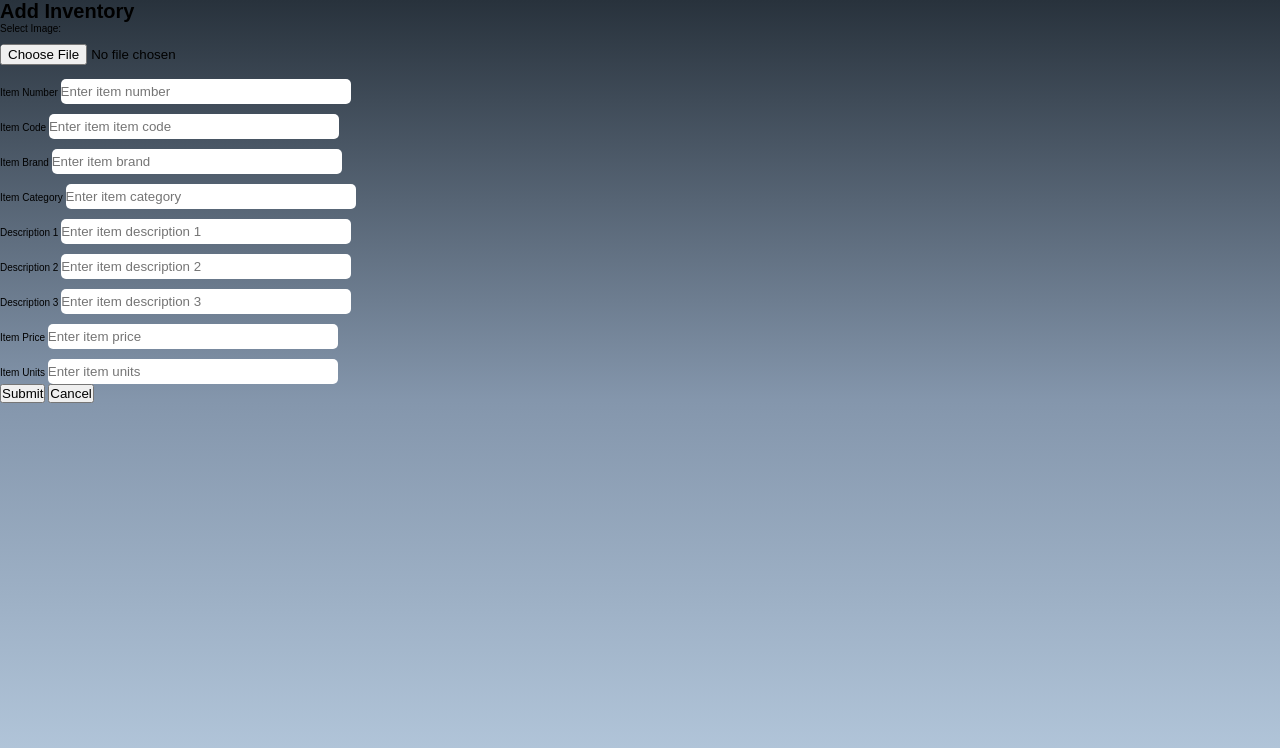
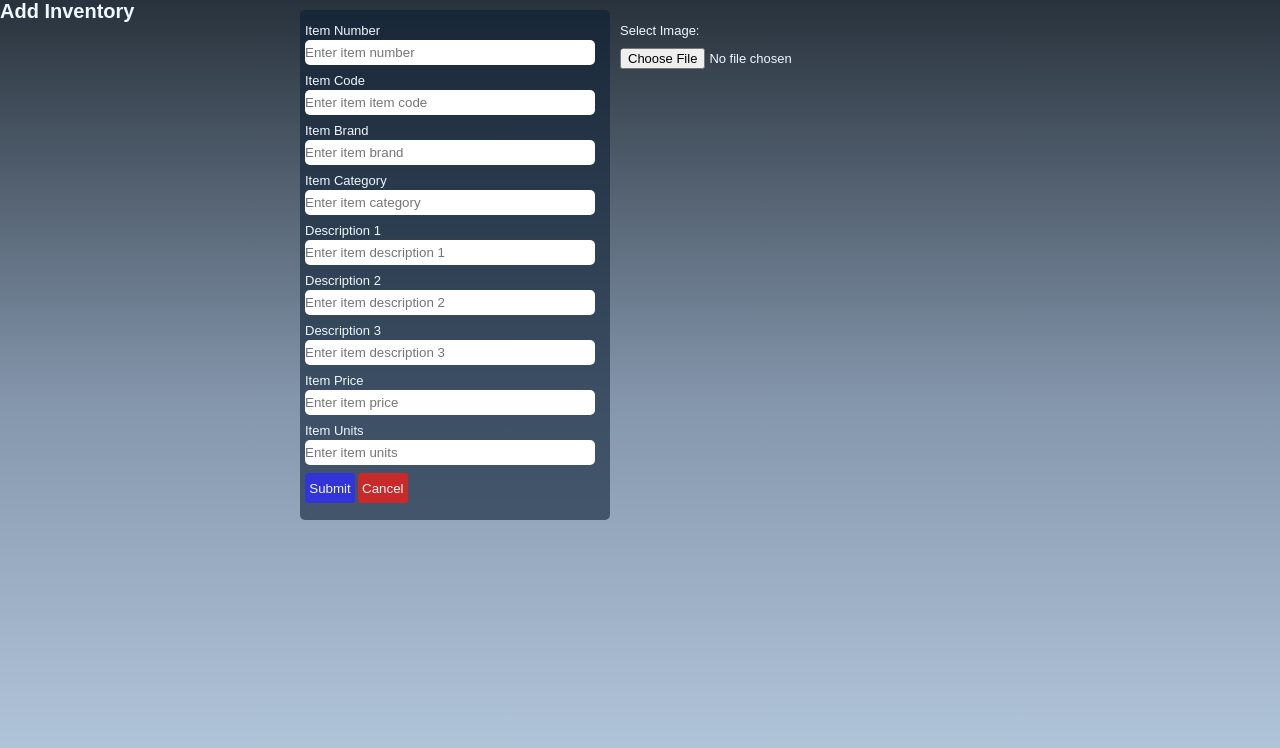
Before and after one commit to Shadowplayer118/dchSystem, a PHP site: page /Inventory_Folder/inventory_Add.php in a window 1280 px wide. Shown: the top 748 px of the page. Run offline with PHP 8.4, Linux system fonts and the light colour scheme.

Commit message:
Fixed UI, filter and added location

```diff
--- a/Inventory_Folder/inventoryDesign.css
+++ b/Inventory_Folder/inventoryDesign.css
@@ -128,6 +128,7 @@ border: 0px;
     background-color: rgba(12, 31, 52, 0.436);
     padding: 5px;
     border-radius: 5px;
+    height: 500px
 }
 
 .fill-form label{
@@ -146,3 +147,95 @@ border: 0px;
     top: 30px;
 
 }
+
+/* div .add_form{
+    background-color: red;
+    width: 500px;
+    text-align: center;
+} */
+
+/* .form-group label{
+    font-size: large;
+} */
+
+.update_form{
+    background-color: rgba(12, 31, 52, 0.592);
+    width: 300px;
+   -ms-flex-align: start;
+   position: absolute;
+    top: 10px;
+}
+
+
+.update_form button{
+
+
+}
+
+.add_form{
+    width: 310px;
+
+    position: relative;
+    left: 300px;
+    bottom: 209px;
+    background-color: rgba(12, 31, 52, 0.592);
+    padding: 5px;
+    border-radius: 5px;
+    height: 500px;
+    width: 300px;
+    -ms-flex-align: start;
+    position: absolute;
+     top: 10px;
+
+}
+
+.add_form label{
+    font-size: 13px;
+    color: aliceblue;
+    position: relative;
+    top: 8px;
+}
+
+.image_box{
+
+    width: 200px;
+    position: absolute;
+    right: 460px;
+}
+
+.image_box label{
+    font-size: 13px;
+    color: aliceblue;
+}
+
+
+.image_box input{
+    font-size: 13px;
+    color: aliceblue;
+}
+
+
+.add_form button{
+
+    border: 0px;
+    width: 50px;
+    height: 30px;
+    border-radius: 3px;
+    position: relative;
+    top: 8px;
+}
+
+.add_form .submit{
+background-color: rgb(51, 51, 218);
+color: aliceblue;
+}
+
+.add_form .cancel{
+    background-color: rgb(202, 41, 41);
+    color: aliceblue;
+    }
+
+
+    h1{
+        color: aliceblue;
+    }
--- a/Inventory_Folder/inventoryTable.php
+++ b/Inventory_Folder/inventoryTable.php
@@ -8,7 +8,7 @@ if (isset($_GET['search'])) {
     $filterValue = $_GET['search'];
     // $sql = "SELECT * FROM inventory2 WHERE CONCAT(brand, category, itemCode, itemNumber, itemDesc_1, itemDesc_2, itemDesc_3) LIKE '%$filterValue%' ORDER BY inventory_Id DESC";
     $sql = "SELECT * FROM inventory2  WHERE CONCAT(brand, category, itemCode, itemNumber, itemDesc_1, itemDesc_2, itemDesc_3) LIKE '%FLUIDS%' ORDER BY inventory_Id DESC";
-    $sql = "SELECT * FROM inventory2  WHERE CONCAT(brand,category,itemDesc_1, itemDesc_2) LIKE '%$filterValue%' ORDER BY inventory_Id DESC";
+    $sql = "SELECT * FROM inventory2  WHERE CONCAT(brand,category,itemDesc_1, itemDesc_2) LIKE '%$filterValue%' or '% %' ORDER BY inventory_Id DESC";
 
     unset($filterValue);
 
--- a/Inventory_Folder/inventory_Add.php
+++ b/Inventory_Folder/inventory_Add.php
@@ -55,8 +55,12 @@ if(isset($_POST['submit'])){
     <form method="post" enctype="multipart/form-data">
         <div class="container my-5">
             <h1>Add Inventory</h1>
+
+
             <div class="form-group">
-                <label for="image">Select Image:</label>
+
+            <div class="image_box">
+            <label for="image">Select Image:</label>
                 <img id="preview" src="#" alt="Image Preview" style="display: none; max-width: 200px; max-height: 200px;">
                 <br>
                 <input type="file" id="image" name="image" onchange="previewImage(event)">
@@ -74,10 +78,16 @@ if(isset($_POST['submit'])){
                         reader.readAsDataURL(input.files[0]);
                     }
                 </script>
+
+            </div>
+
+
+                <div class="add_form">
                 <label>Item Number</label>
                 <input type="text" class="form-control" placeholder="Enter item number" name="itemNumber" autocomplete="off">
 
                 <div class="form-group">
+
                     <label>Item Code</label>
                     <input type="text" class="form-control" placeholder="Enter item item code" name="itemCode" autocomplete="off">
 
@@ -110,7 +120,10 @@ if(isset($_POST['submit'])){
                                                 <input type="text" class="form-control" placeholder="Enter item units" name="units" autocomplete="off">
 
                                                 <br>
-                                                <button name="submit" class="btn btn-primary">Submit</button> <button name="cancel" class="btn btn-danger" onclick="closeTab()">Cancel</button>
+                                                <button name="submit" class="btn btn-primary submit">Submit</button> <button name="cancel" class="btn btn-danger cancel" onclick="closeTab()">Cancel</button>
+
+                </div>
+
                                                 <script>
                                                     function closeTab() {
                                                         window.close();
--- a/Inventory_Folder/inventory_Update.php
+++ b/Inventory_Folder/inventory_Update.php
@@ -111,7 +111,7 @@ if (isset($_POST['submit'])) {
 
 
 
-        <div class="fill-form">
+        <div class="fill-form  update_form">
         <div class="form-group">
             <label>Item Number</label>
             <br>
```
